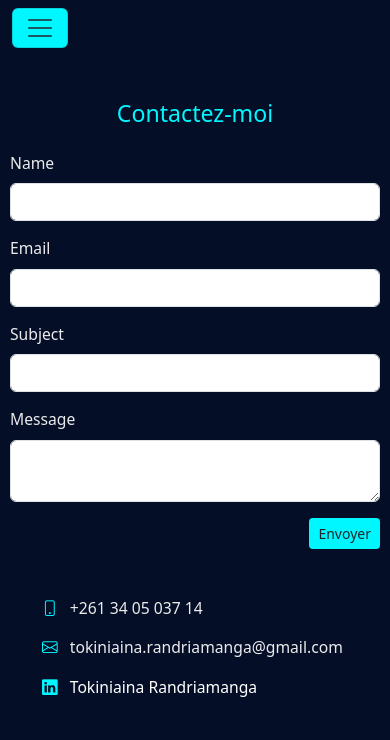
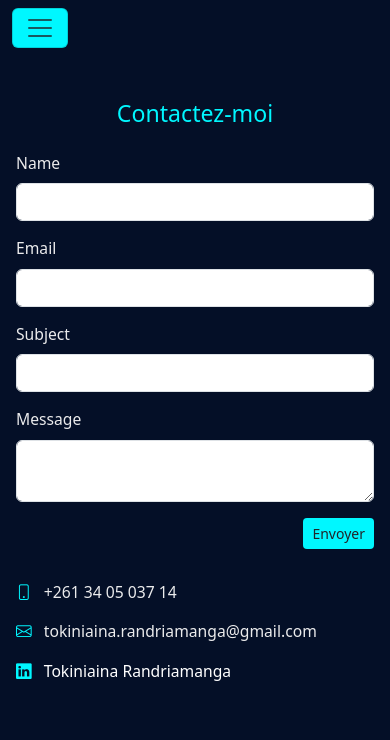
Before and after one commit to toky-randriamanga/portfolio, a Symfony app: template templates/public/contact/display.html.twig in a window 390 px wide. Shown: the top 740 px of the page. Run offline with Twig, Linux system fonts and the light colour scheme; the template is opened without the code that fills it, so the values that code supplies are empty; form fields are guessed from the names that the template uses; style sheets or scripts are compiled from the project's sources; some libraries are stand-ins or nearby versions.

Commit message:
[EVOL] Affichage mobile suite 2

```diff
--- a/assets/styles/app.css
+++ b/assets/styles/app.css
@@ -44,7 +44,9 @@ body {
 .container .home {
     display: flex;
     margin: auto;
-    align-items: center;
+    margin-top: 100px;
+    margin-bottom: 100px;
+    /* align-items: center; */
     height: 100vh;
 }
 
@@ -87,11 +89,30 @@ body {
     width: 50%;
 }
 
-@media (max-width: 500px) {
+.contact-info {
+    margin: 1rem;
+    padding: 1rem;
+}
+
+@media (max-width: 991px) {
     .container {
         width: 100%!important;
-        padding: 10px;
+        padding: 1rem;
         padding-top: 100px;
+    }
+
+    .container .home {
+        display: flex;
+        margin: auto;
+        height: 100vh;
+    }
+
+    .contact-form {
+        width: 100%;
+    }
+    .contact-info {
+        margin: 1rem 0;
+        padding: 0;
     }
 
     .navbar {
@@ -101,8 +122,4 @@ body {
     .project-card {
         min-width: 100%;
     }
-
-    .contact-form {
-        width: 100%;
-    }
 }
--- a/templates/public/contact/display.html.twig
+++ b/templates/public/contact/display.html.twig
@@ -32,7 +32,7 @@
                 {{ form_end(form) }}
             </div>
         </div>
-        <div class="contact-info m-3 p-3">
+        <div class="contact-info">
             <div class="mt-3">
                 <i class="bi bi-phone text-secondary me-2"></i>
                 <span class="">+261 34 05 037 14</span>
```
